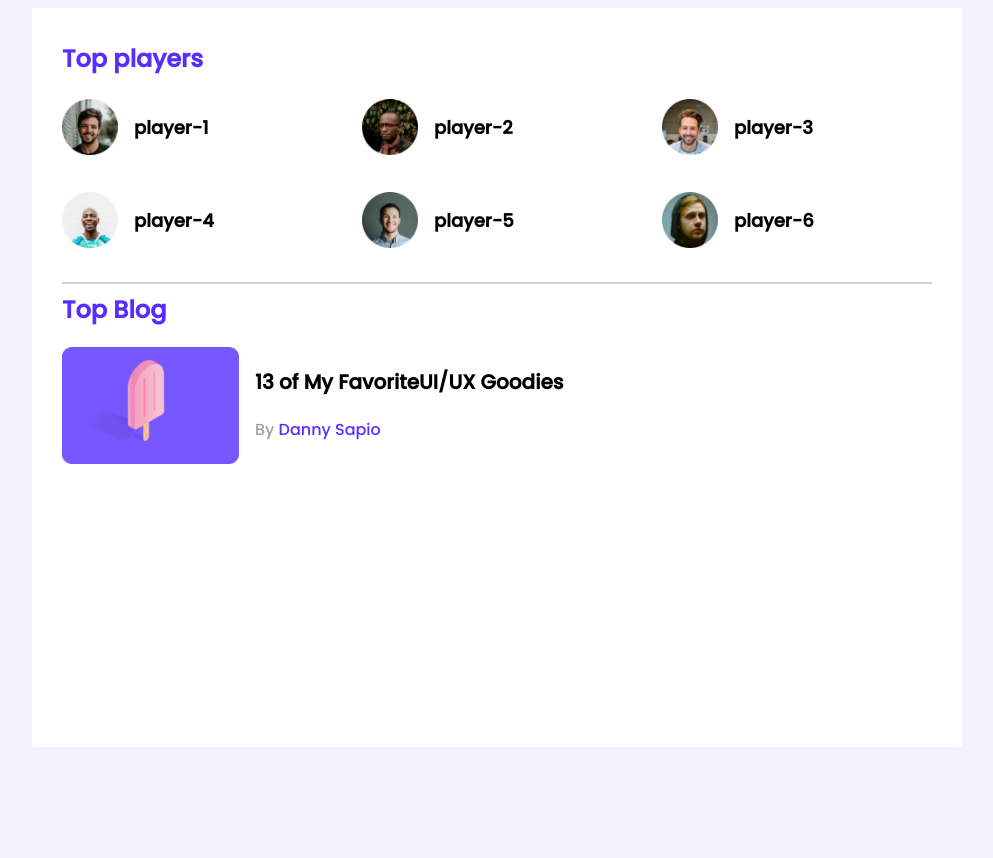
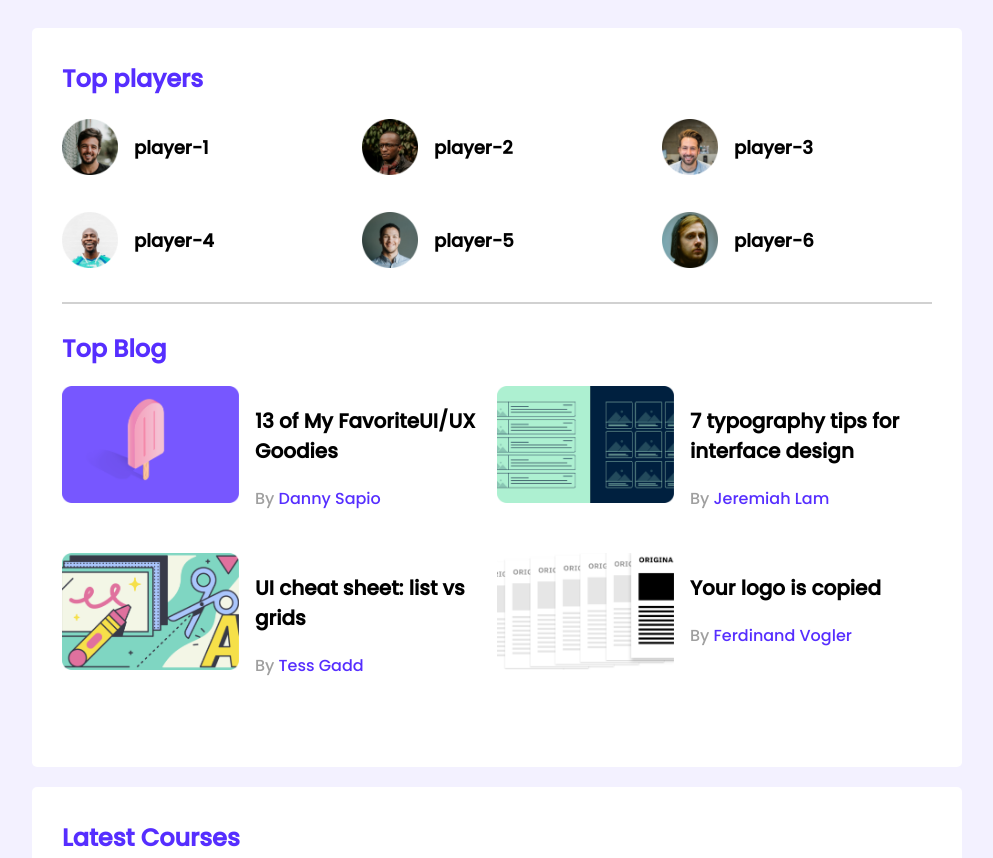
Before and after one commit to Mehedihasan17/leader-board-css3, a plain HTML site: page index.html in a window 1280 px wide. Shown: the top 858 px of the page, without its empty margins (143-1136 px from the left). Before the commit the page ends 800 px from the top, so only its background shows below. Drawn offline with Linux system fonts and the light colour scheme.

Commit message:
restpart

```diff
--- a/index.html
+++ b/index.html
@@ -17,7 +17,8 @@
     </header>
     <!-- header end -->
     <main>
-        <section class="players-blog">
+        <!-- Section starts  -->
+        <section class="container">
             <h2 class="section-title">Top players</h2>
             <div class="players">
 
@@ -48,7 +49,11 @@
                 </div>
 
             </div>
+            <!-- hr tag  -->
             <hr>
+            <!-- hr ends -->
+
+            <!-- blogs part starts  -->
             <div class="top-blogs">
                 <h2 class="section-title">Top Blog</h2>
                 <div class="blogs">
@@ -61,8 +66,45 @@
                             <p class="blog-author">By <a href="">Danny Sapio</a></p>
                         </div>
                     </article>
+                    <article class="blog">
+                        <div class="thumbnail">
+                            <img src="images/blogs/blog-2.png" alt="">
+                        </div>
+                        <div class="blog-info">
+                            <h3 class="blog-title">7 typography tips for interface design</h3>
+                            <p class="blog-author">By <a href="">Jeremiah Lam</a></p>
+                        </div>
+                    </article>
+                    <article class="blog">
+                        <div class="thumbnail">
+                            <img src="images/blogs/blog-3.png" alt="">
+                        </div>
+                        <div class="blog-info">
+                            <h3 class="blog-title">UI cheat sheet: list vs grids</h3>
+                            <p class="blog-author">By <a href="">Tess Gadd</a></p>
+                        </div>
+                    </article>
+
+                    <article class="blog">
+                        <div class="thumbnail">
+                            <img src="images/blogs/blog-4.png" alt="">
+                        </div>
+                        <div class="blog-info">
+                            <h3 class="blog-title">Your logo is copied</h3>
+                            <p class="blog-author">By <a href="">Ferdinand Vogler</a></p>
+                        </div>
+                    </article>
+
                 </div>
-            </div>
+                <!-- blog part ends  -->
+        </section>
+        <!-- section ends  -->
+
+        <!-- Latest courses section starts  -->
+
+        <section class="container">
+            <h2 class="section-title">Latest Courses</h2>
+
         </section>
     </main>
 </body>
--- a/styles/style.css
+++ b/styles/style.css
@@ -9,13 +9,16 @@ body{
 /* section style part  */
 main{
     display:flex;
-    justify-content: center;
+    flex-direction: column;
+    align-items: center;
 }
-.players-blog{
+.container{
     background-color: #FFFFFF;
     width:870px;
     height:679px;
     padding: 30px;
+    border-radius: 5px;
+    margin-top: 20px;
 
 
 }
@@ -34,6 +37,7 @@ main{
 }
 hr{
     border:1px solid #D1D1D1;
+    margin-bottom:27px;
 
 }
 .player{
@@ -52,6 +56,11 @@ hr{
 
 /* First article  */
 
+.blogs{
+    display:grid;
+    grid-template-columns:repeat(2,1fr);
+    grid-row-gap:26px;
+}
 .blog{
     display:flex;
 }
```
